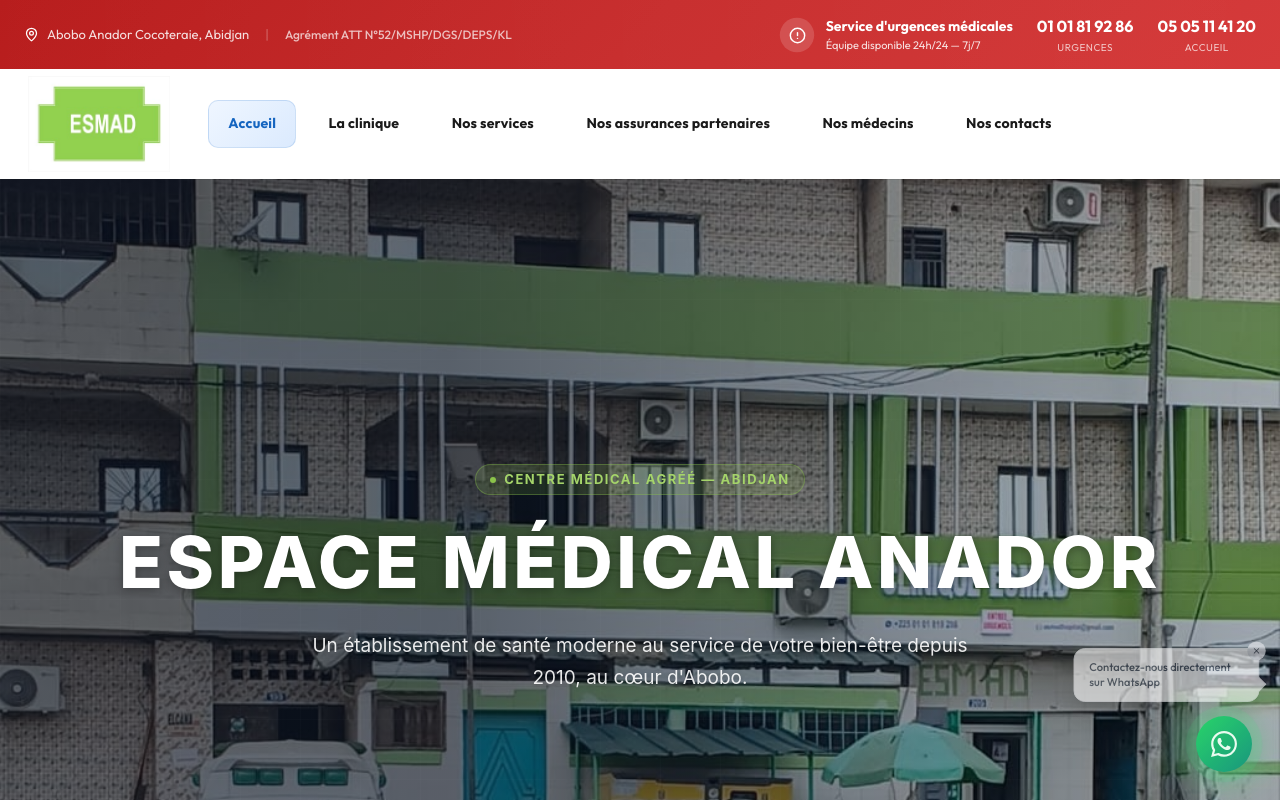
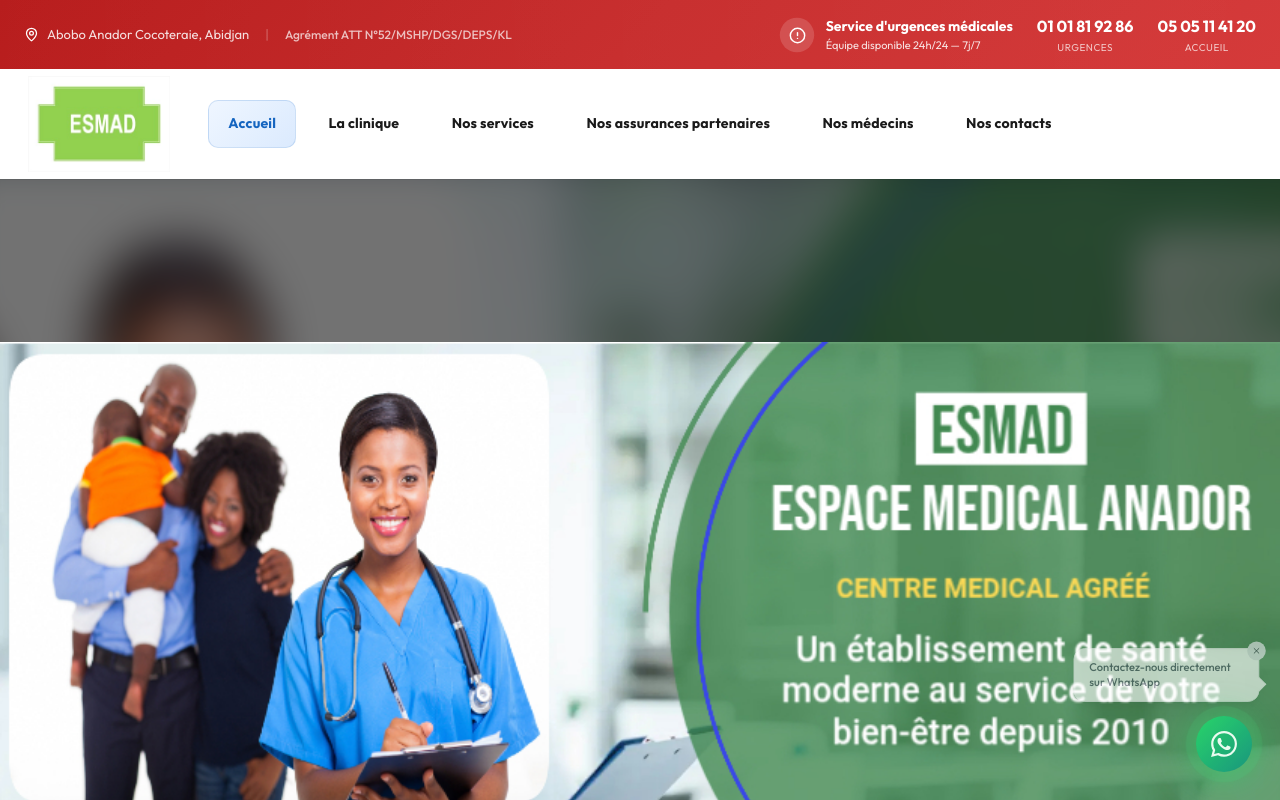
Before and after one commit to Traorelacina/ESMAD, a React (Vite) app: page / in a window 1280 px wide. Shown: the top 800 px of the page. Built offline with nearby package versions, Linux system fonts and the light colour scheme.

Commit message:
mis a jour

```diff
--- a/src/pages/HomePage.tsx
+++ b/src/pages/HomePage.tsx
@@ -16,6 +16,10 @@
 import echographieImg from '@/assets/Echo.jpeg'
 import materniteImg from '@/assets/maternité.jpeg'
 import urgencesImg from '@/assets/urgence.jpeg'
+
+// Imports des images pour les slides 1 et 2 (images avec texte déjà intégré)
+import slide1Image from '@/assets/Slide.jpeg'
+import slide2Image from '@/assets/Slide2.jpeg'
 
 // ─── STYLES GLOBAUX ───────────────────────────────────────────────────────────
 ;(function injectStyles() {
@@ -45,31 +49,20 @@
 // ─── DONNÉES SLIDER ───────────────────────────────────────────────────────────
 const SLIDES = [
   {
-    image: imageEsma,
-    pretitle: 'Centre Médical Agréé — Abidjan',
-    title: 'ESPACE MÉDICAL ANADOR',
-    subtitle: "Un établissement de santé moderne au service de votre bien-être depuis 2010, au cœur d'Abobo.",
+    image: slide1Image,     // Slide 1: image avec texte intégré
+    hasContent: false,      // Pas de texte superposé
   },
   {
-    image: 'https://images.unsplash.com/photo-1579154204601-01588f351e67?w=1600&q=80',
-    pretitle: 'Laboratoire médical',
-    title: 'ANALYSES DE LABORATOIRE',
-    subtitle: 'Des examens biologiques précis et rapides — hématologie, biochimie, sérologie — pour un diagnostic fiable.',
+    image: slide2Image,     // Slide 2: image avec texte intégré
+    hasContent: false,      // Pas de texte superposé
   },
-  {
-    image: 'https://images.unsplash.com/photo-1576091160399-112ba8d25d1d?w=1600&q=80',
-    pretitle: 'Notre équipe',
-    title: 'DES PROFESSIONNELS À VOTRE SERVICE',
-    subtitle: 'Des médecins qualifiés et bienveillants, disponibles pour vous accompagner à chaque étape de votre santé.',
-  },
+
 ]
 
 // ─── SLIDER PRINCIPAL ─────────────────────────────────────────────────────────
 function MainSlider() {
   const [cur, setCur] = useState(0)
   const timerRef = useRef<ReturnType<typeof setInterval>>(null)
-
-  const go = (idx: number) => setCur((idx + SLIDES.length) % SLIDES.length)
 
   const startTimer = () => {
     if (timerRef.current) {
@@ -92,25 +85,36 @@
   return (
     <section style={{ position: 'relative', height: '100vh', minHeight: 580, overflow: 'hidden', background: '#060D1A' }}>
 
-      {/* Image avec fondu - object-fit cover pour remplir tout l'espace */}
+      {/* Image avec fondu - fond flouté pour éliminer les bandes noires */}
       <AnimatePresence mode="wait">
         <motion.div
           key={cur}
-          initial={{ opacity: 0, scale: 1.05 }}
+          initial={{ opacity: 0, scale: 1.03 }}
           animate={{ opacity: 1, scale: 1 }}
           exit={{ opacity: 0 }}
           transition={{ duration: 0.8, ease: 'easeInOut' }}
-          style={{
-            position: 'absolute', inset: 0,
-          }}
+          style={{ position: 'absolute', inset: 0 }}
         >
+          {/* Fond flouté : même image agrandie et floutée — plus aucune bande noire */}
+          <div
+            style={{
+              position: 'absolute', inset: 0,
+              backgroundImage: `url(${slide.image})`,
+              backgroundSize: 'cover',
+              backgroundPosition: 'center',
+              filter: 'blur(22px) brightness(0.45) saturate(1.2)',
+              transform: 'scale(1.08)',
+            }}
+          />
+          {/* Image principale nette, proportions préservées */}
           <img
-            src={typeof slide.image === 'string' ? slide.image : slide.image}
-            alt={slide.title}
+            src={slide.image}
+            alt={`Slide ${cur + 1}`}
             style={{
+              position: 'absolute', inset: 0,
               width: '100%',
               height: '100%',
-              objectFit: 'cover',
+              objectFit: 'contain',
               objectPosition: 'center',
               display: 'block',
             }}
@@ -118,78 +122,12 @@
         </motion.div>
       </AnimatePresence>
 
-      {/* Overlay dégradé */}
-      <div style={{ position: 'absolute', inset: 0, background: 'linear-gradient(to right, rgba(6,13,26,0.6) 35%, rgba(6,13,26,0.25) 100%)', zIndex: 2 }} />
+      {/* Overlay dégradé - seulement pour le slide avec contenu texte */}
+      {slide.hasContent && (
+        <div style={{ position: 'absolute', inset: 0, background: 'linear-gradient(to right, rgba(6,13,26,0.6) 35%, rgba(6,13,26,0.25) 100%)', zIndex: 2 }} />
+      )}
 
-      {/* Motif grille - allégé */}
-      <div style={{ position: 'absolute', inset: 0, zIndex: 3, pointerEvents: 'none', backgroundImage: 'linear-gradient(rgba(255,255,255,0.01) 1px,transparent 1px),linear-gradient(90deg,rgba(255,255,255,0.01) 1px,transparent 1px)', backgroundSize: '60px 60px' }} />
 
-      {/* Contenu - Centré */}
-      <div style={{ position: 'absolute', inset: 0, zIndex: 10, display: 'flex', alignItems: 'center', justifyContent: 'center' }}>
-        <div style={{ maxWidth: 1280, margin: '0 auto', padding: '0 48px', width: '100%', textAlign: 'center' }}>
-          <AnimatePresence mode="wait">
-            <motion.div
-              key={cur}
-              initial={{ opacity: 0, y: 32 }}
-              animate={{ opacity: 1, y: 0 }}
-              exit={{ opacity: 0, y: -20 }}
-              transition={{ duration: 0.65 }}
-              style={{ maxWidth: '100%', margin: '0 auto' }}
-            >
-              {/* Pretitle - Taille originale */}
-              <div style={{
-                display: 'inline-flex',
-                alignItems: 'center',
-                justifyContent: 'center',
-                gap: 8,
-                padding: '5px 14px',
-                borderRadius: 30,
-                background: 'rgba(139,195,74,0.15)',
-                border: '1px solid rgba(139,195,74,0.35)',
-                color: '#A5D46A',
-                fontSize: 13,
-                fontWeight: 700,
-                letterSpacing: '0.12em',
-                textTransform: 'uppercase',
-                marginBottom: 24,
-                fontFamily: "'Inter', 'Poppins', system-ui, -apple-system, sans-serif",
-              }}>
-                <span style={{ width: 6, height: 6, borderRadius: '50%', background: '#8BC34A', display: 'inline-block' }} />
-                {slide.pretitle}
-              </div>
-
-              {/* Titre - Taille originale */}
-              <h1 style={{
-                color: '#fff',
-                fontWeight: 800,
-                fontSize: 'clamp(38px, 6vw, 72px)',
-                lineHeight: 1.2,
-                marginBottom: 24,
-                letterSpacing: '0.05em',
-                textShadow: '0 2px 10px rgba(0,0,0,0.3)',
-                fontFamily: "'Inter', 'Poppins', system-ui, -apple-system, sans-serif",
-                textTransform: 'uppercase',
-              }}>
-                {slide.title}
-              </h1>
-
-              {/* Sous-titre - Taille originale */}
-              <p style={{
-                color: 'rgba(255,255,255,0.9)',
-                fontSize: 'clamp(15px, 2vw, 19px)',
-                lineHeight: 1.7,
-                marginBottom: 0,
-                maxWidth: 700,
-                margin: '0 auto',
-                textShadow: '0 1px 5px rgba(0,0,0,0.2)',
-                fontFamily: "'Inter', system-ui, -apple-system, sans-serif",
-              }}>
-                {slide.subtitle}
-              </p>
-            </motion.div>
-          </AnimatePresence>
-        </div>
-      </div>
 
       {/* Indicateurs */}
       <div style={{ position: 'absolute', bottom: 32, left: '50%', transform: 'translateX(-50%)', zIndex: 20, display: 'flex', gap: 12 }}>
@@ -298,7 +236,6 @@
   return (
     <section ref={ref} style={{ background: '#fff', padding: '90px 0' }}>
       <div style={{ maxWidth: 1280, margin: '0 auto', padding: '0 24px' }}>
-        {/* En-tête */}
         <motion.div
           initial={{ opacity: 0, y: 24 }}
           animate={inView ? { opacity: 1, y: 0 } : {}}
@@ -306,15 +243,13 @@
           style={{ textAlign: 'center', marginBottom: 64 }}
         >
           <span style={{ display: 'block', fontSize: 24, fontWeight: 800, textTransform: 'uppercase', letterSpacing: '0.2em', color: '#7CB342', marginBottom: 16 }}>
-  Nos prestations
-</span>
-
+            Nos prestations
+          </span>
           <p style={{ color: '#6B7280', fontSize: 17, maxWidth: 600, margin: '0 auto', lineHeight: 1.6 }}>
             ESMAD vous propose une gamme complète de services médicaux pour toute la famille.
           </p>
         </motion.div>
 
-        {/* Grille 3 colonnes */}
         <div className="esmad-offres-grid" style={{ display: 'grid', gridTemplateColumns: 'repeat(3,1fr)', gap: 28 }}>
           {OFFRES.map((o, i) => (
             <motion.div
@@ -326,7 +261,6 @@
               onMouseEnter={(e) => { const el = e.currentTarget; el.style.boxShadow = '0 8px 32px rgba(0,0,0,0.11)'; el.style.transform = 'translateY(-4px)' }}
               onMouseLeave={(e) => { const el = e.currentTarget; el.style.boxShadow = '0 2px 16px rgba(0,0,0,0.06)'; el.style.transform = 'translateY(0)' }}
             >
-              {/* Image */}
               <div style={{ height: 210, overflow: 'hidden', position: 'relative' }}>
                 <img
                   src={o.image}
@@ -336,11 +270,8 @@
                   onMouseEnter={(e) => { e.currentTarget.style.transform = 'scale(1.06)' }}
                   onMouseLeave={(e) => { e.currentTarget.style.transform = 'scale(1)' }}
                 />
-                {/* Barre couleur en bas de l'image */}
                 <div style={{ position: 'absolute', bottom: 0, left: 0, right: 0, height: 4, background: o.color }} />
               </div>
-
-              {/* Contenu */}
               <div style={{ padding: '24px 24px 30px' }}>
                 <div style={{ display: 'flex', alignItems: 'center', gap: 12, marginBottom: 14 }}>
                   <div style={{ width: 44, height: 44, borderRadius: 12, background: o.bg, display: 'flex', alignItems: 'center', justifyContent: 'center', flexShrink: 0 }}>
@@ -371,7 +302,6 @@
   return (
     <section ref={ref} style={{ background: '#F8FAFD', padding: '80px 0', borderTop: '1px solid #E8EDF5' }}>
       <div style={{ maxWidth: 1280, margin: '0 auto', padding: '0 24px' }}>
-        {/* En-tête */}
         <motion.div
           initial={{ opacity: 0, y: 20 }}
           animate={inView ? { opacity: 1, y: 0 } : {}}
@@ -389,9 +319,7 @@
           </p>
         </motion.div>
 
-        {/* Ticker auto-scroll */}
         <div style={{ overflow: 'hidden', position: 'relative', marginBottom: 36 }}>
-          {/* Fondu bords */}
           <div style={{ position: 'absolute', left: 0, top: 0, bottom: 0, width: 72, background: 'linear-gradient(to right, #F8FAFD, transparent)', zIndex: 10, pointerEvents: 'none' }} />
           <div style={{ position: 'absolute', right: 0, top: 0, bottom: 0, width: 72, background: 'linear-gradient(to left, #F8FAFD, transparent)', zIndex: 10, pointerEvents: 'none' }} />
 
@@ -410,7 +338,6 @@
           </div>
         </div>
 
-        {/* Bouton */}
         <div style={{ textAlign: 'center' }}>
           <Link
             to="/assurances"
```
Also changed, not shown: src/assets/Slide.jpeg (added), src/assets/Slide2.jpeg (added).
